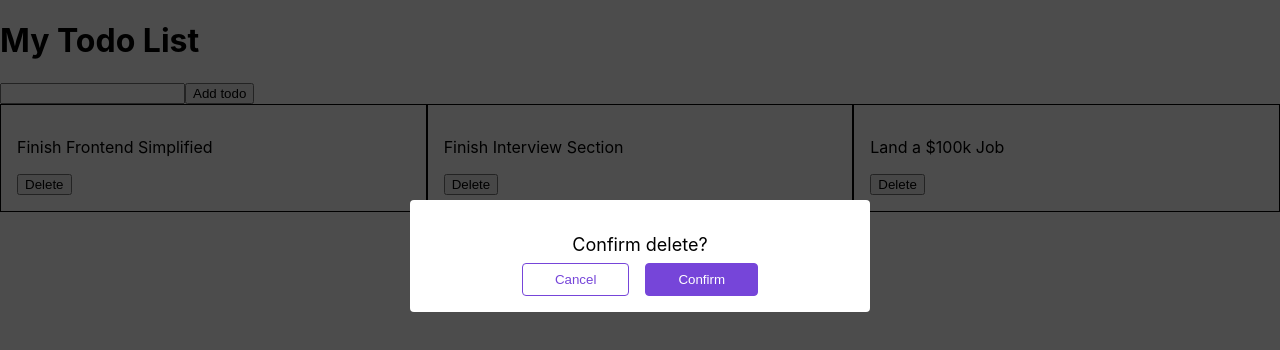
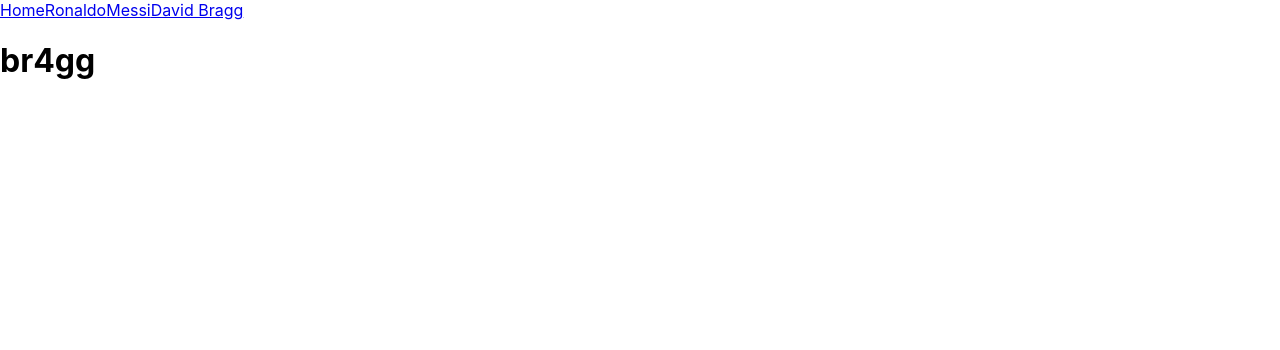
Before and after one commit to benjaminhernandez1981/React-Crash-Course-Week-5, a React (Create React App) app: page /users/br4gg in a window 1280 px wide. Shown: the top 350 px of the page. Built offline with nearby package versions, Linux system fonts and the light colour scheme.

Commit message:
react-crash-course-wk5

```diff
--- a/package.json
+++ b/package.json
@@ -6,6 +6,7 @@
     "@testing-library/jest-dom": "^6.4.6",
     "@testing-library/react": "^16.0.0",
     "@testing-library/user-event": "^14.5.2",
+    "axios": "^1.7.2",
     "react": "^18.3.1",
     "react-dom": "^18.3.1",
     "react-router-dom": "^6.24.0",
--- a/src/App.jsx
+++ b/src/App.jsx
@@ -1,67 +1,20 @@
 import "./App.css";
-import Todo from "./components/Todo.jsx";
-import Title from "./components/Title.jsx";
-import Modal from "./components/Modal.jsx";
-import Counter from "./components/Counter.jsx";
-import React, { useState, useEffect } from "react";
+import { BrowserRouter as Router, Routes, Route } from "react-router-dom";
+import Home from "./pages/Home.jsx";
+import About from "./pages/About.jsx";
+import Contact from "./pages/Contact.jsx";
+import Nav from "./components/Nav.jsx";
+import Users from "./pages/Users.jsx";
 
 function App() {
-  const [showModal, setShowModal] = useState(false);
-
-  function onTodoDelete() {
-    setShowModal(true);
-  }
-
-  function cancelModal() {
-    setShowModal(false);
-  }
-
-  function confirmModal() {
-    setShowModal(false);
-  }
-
-  useEffect(() => {
-    console.log("ONLY on mount");
-    setShowModal(!showModal);
-  }, []);
-
-  useEffect(() => {
-    console.log(`on mount AND on ${showModal} change`);
-  }, [showModal]);
-
-  useEffect(() => {
-    console.log("EVERY render");
-  });
-
   return (
-    <div>
-      <Title />
-      <div>
-        <input
-          type="text"
-          onChange={(event) => {
-            console.log(event.target.value);
-          }}
-        />
-        <button onClick={() => setShowModal(true)}>Add todo</button>
-      </div>
-      <div className="todo__wrapper">
-        <Todo onTodoDelete={onTodoDelete} title="Finish Frontend Simplified" />
-        <Todo onTodoDelete={onTodoDelete} title="Finish Interview Section" />
-        <Todo
-          onTodoDelete={onTodoDelete}
-          title="Land a $100k Job"
-          paragraph="Apply to 100 jobs"
-        />
-      </div>
-      {showModal && (
-        <Modal
-          cancelModal={cancelModal}
-          confirmModal={confirmModal}
-          title="Confirm delete?"
-        />
-      )}
-    </div>
+    <Router>
+      <Nav />
+      <Routes>
+        <Route path="/" element={<Home />}></Route>
+        <Route path="/users/:username" element={<Users />} />
+      </Routes>
+    </Router>
   );
 }
 
--- /dev/null
+++ b/src/components/Nav.jsx
@@ -0,0 +1,14 @@
+import { Link } from "react-router-dom";
+
+function Nav() {
+  return (
+    <nav>
+      <Link to="users/home">Home</Link>
+      <Link to="users/ronaldo">Ronaldo</Link>
+      <Link to="/users/messi">Messi</Link>
+      <Link to="/users/br4gg">David Bragg</Link>
+    </nav>
+  );
+}
+
+export default Nav;
--- a/src/pages/About.jsx
+++ b/src/pages/About.jsx
@@ -0,0 +1,5 @@
+function About() {
+  return <h1>About</h1>;
+}
+
+export default About
--- a/src/pages/Contact.jsx
+++ b/src/pages/Contact.jsx
@@ -0,0 +1,5 @@
+function Contact() {
+    return <h1>Contact</h1>
+    }
+
+    export default Contact
--- a/src/pages/Home.jsx
+++ b/src/pages/Home.jsx
@@ -0,0 +1,20 @@
+import React, { useEffect, useState } from "react";
+import axios from "axios";
+
+function Home() {
+  const [users, setUsers] = useState([]);
+
+  async function fetchUsers() {
+    const { data } = await axios.get(
+      "https://jsonplaceholder.typicode.com/users"
+    );
+    setUsers(data);
+  }
+
+  useEffect(() => {
+    fetchUsers();
+  }, []);
+  return <h1>Home</h1>;
+}
+
+export default Home;
--- /dev/null
+++ b/src/pages/Users.jsx
@@ -0,0 +1,10 @@
+import { useParams } from "react-router-dom";
+import React, { useEffect } from "react";
+
+function Users() {
+  const { username } = useParams();
+
+  return <h1>{username}</h1>;
+}
+
+export default Users;
```
Also changed, not shown: 1 other file (tests, documents, lock files or other folders).
